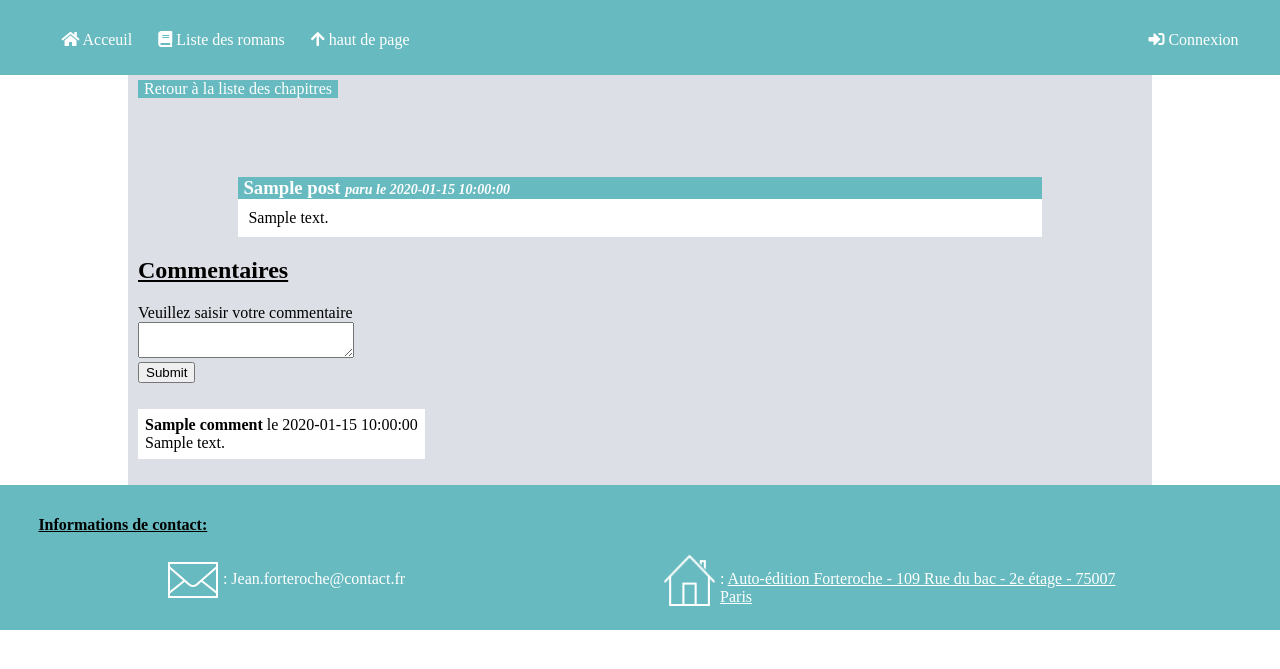
After one commit to GeoffreySanchez/OC-Projet_4, a PHP site: template view/frontend/postView.php in a window 1280 px wide. The commit adds this page. Shown: the top 669 px of the page. Run offline with PHP 8.4, Linux system fonts and the light colour scheme; the template is opened without the code that fills it: most values are stand-ins (such as "Sample title", 1, 10 or a date in 2020); some libraries are stand-ins or nearby versions.

Commit message:
Ajout de la fonction "commenter" sur les chapitres

```diff
--- a/controller/frontend.php
+++ b/controller/frontend.php
@@ -26,14 +26,14 @@ function post() {
     require('view/frontend/postView.php');
 }
 
-function addComment($postId, $author, $comment) {
+function addComment($postId, $bookId, $comment) {
     $commentManager = new CommentManager();
-    $affectedLines = $commentManager->postComment($postId, $author, $comment);
+    $affectedLines = $commentManager->postComment($postId, $comment);
     if ($affectedLines === false) {
         throw new Exception('Impossible d\'ajouter le commentaire !');
     }
     else {
-        header('Location: index.php?action=post&id=' . $postId);
+        header('Location: index.php?action=post&id='.$postId.'&book_id='.$bookId);
     }
 }
 
--- a/index.php
+++ b/index.php
@@ -20,8 +20,8 @@ try {
         }
         elseif ($_GET['action'] == 'addComment') {
             if (isset($_GET['id']) && $_GET['id'] > 0) {
-                if (!empty($_POST['author']) && !empty($_POST['comment'])) {
-                    addComment($_GET['id'], $_POST['author'], $_POST['comment']);
+                if (!empty($_POST['comment'])) {
+                    addComment($_GET['id'], $_GET['book_id'], $_POST['comment']);
                 }
                 else {
                     throw new Exception('Tous les champs ne sont pas remplis !');
--- a/public/css/style.css
+++ b/public/css/style.css
@@ -95,7 +95,7 @@ header {
     position: fixed;
     top: 0;
     width: 100%;
-    height: 75px;
+    min-height: 75px;
     background-color: rgb(103, 186, 191);
 }
 
@@ -303,7 +303,7 @@ em a:hover {
 
 
 
-/* Organisation chapitres */
+/* Listes chapitres */
 
 .chapter p {
     background-color: white;
@@ -362,8 +362,16 @@ h3 em {
     max-width: 25px;
 }
 
+.reverse {
+    display: flex;
+    flex-direction: column-reverse;
+}
 
-/* Chapitre */
+
+
+
+
+/* Chapitre/commentaires */
 
 #retourRoman a {
     color: white;
@@ -375,9 +383,16 @@ h3 em {
     background-color: rgb(103, 186, 191);
 }
 
-.reverse {
-    display: flex;
-    flex-direction: column-reverse;
+#commentWriter {
+    width: 100%;
+    max-width: 210px;
+}
+
+#comment p {
+    max-width: max-content;
+    width: 100%;
+    background-color: white;
+    padding: 7px;
 }
 /*  */
 
--- /dev/null
+++ b/view/frontend/postView.php
@@ -0,0 +1,47 @@
+<?php $title = htmlspecialchars($post['title']); ?>
+
+<?php ob_start(); ?>
+<div id="content">
+    <div id="retourRoman" class="animated shake">
+        <a href="index.php?action=listPosts&amp;id=<?= $_GET['book_id']?>">Retour à la liste des chapitres</a>
+    </div>
+    <div class="chapter">
+        <h3>
+            <?= htmlspecialchars($post['title']) ?>
+                <em>paru le <?= $post['creation_date_fr'] ?></em>
+        </h3>
+
+        <p>
+            <?= nl2br(htmlspecialchars($post['content'])) ?>
+        </p>
+    </div>
+
+    <h2>Commentaires</h2>
+    <form action="index.php?action=addComment&amp;id=<?= $post['id'] ?>&amp;book_id=<?= $_GET['book_id'] ?>" method="post">
+        <div>
+            <label for="commentWriter">Veuillez saisir votre commentaire</label>
+            <textarea id="commentWriter" name="comment"></textarea>
+        </div>
+        <div>
+            <input type="submit" />
+        </div>
+    </form>
+    <?php
+while ($comment = $comments->fetch()) {
+    ?>
+
+        <div id="comment">
+            <p><strong><?= htmlspecialchars($comment['name']) ?></strong> le
+                <?= $comment['comment_date_fr'] ?>
+                    <br />
+                    <?= nl2br(htmlspecialchars($comment['comment'])) ?>
+            </p>
+        </div>
+
+        <?php
+}
+?>
+</div>
+<?php $content = ob_get_clean(); ?>
+
+<?php require('template.php'); ?>
```
Also changed, not shown: model/BookManager.php (+7 -2 lines), model/PostManager.php (+9 -2 lines).
